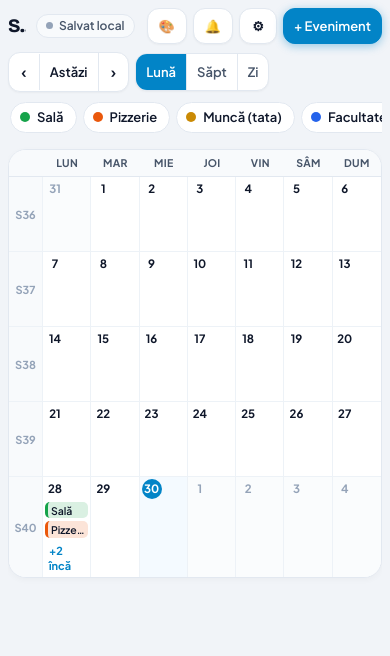
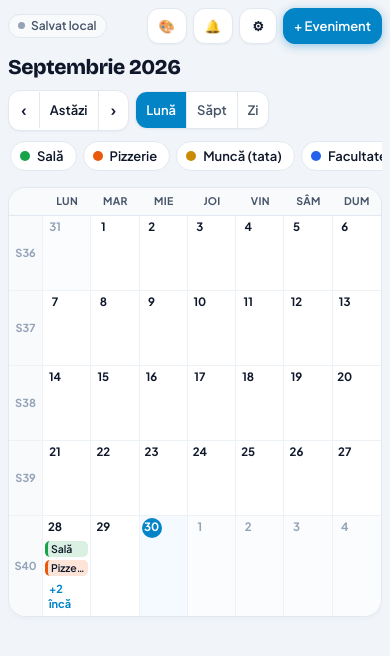
Before and after one commit to corneluu/orar2026, a plain HTML site: page index.html in a window 390 px wide. Drawn offline with nearby package versions, Linux system fonts and the light colour scheme.

Commit message:
fix: make month and year prominently visible on mobile with dedicated title row

```diff
--- a/index.html
+++ b/index.html
@@ -241,22 +241,27 @@ input[type="time"]::-webkit-calendar-picker-indicator:hover {
   display: flex;
   align-items: center;
   justify-content: space-between;
-  gap: 12px;
+  gap: 16px;
   margin-bottom: 12px;
 }
-.title-wrap {
+.title-row {
   display: flex;
   align-items: center;
   gap: 10px;
   min-width: 0;
+  flex: 1;
+}
+.top-bar-row {
+  display: flex;
+  align-items: center;
+  gap: 10px;
+  flex-shrink: 0;
 }
 h1 {
   font: 800 22px/1.2 var(--font-head);
   margin: 0;
   letter-spacing: -0.02em;
   white-space: nowrap;
-  overflow: hidden;
-  text-overflow: ellipsis;
 }
 .status-pill {
   display: inline-flex;
@@ -1618,11 +1623,34 @@ input:checked + .slider:before {
   .app {
     padding: 8px 8px 20px;
   }
+  .top-header {
+    display: flex;
+    flex-direction: column-reverse;
+    gap: 8px;
+    margin-bottom: 10px;
+  }
+  .top-bar-row {
+    display: flex;
+    align-items: center;
+    justify-content: space-between;
+    gap: 6px;
+    width: 100%;
+  }
+  .title-row {
+    width: 100%;
+    display: flex;
+    align-items: center;
+    justify-content: flex-start;
+    padding: 2px 0 0;
+  }
   h1 {
-    font-size: 19px;
-  }
-  .top-header {
-    margin-bottom: 8px;
+    font-size: 21px;
+    font-weight: 800;
+    color: var(--ink);
+    letter-spacing: -0.02em;
+    line-height: 1.25;
+    white-space: normal;
+    overflow: visible;
   }
   .controls-bar {
     gap: 6px;
@@ -1711,18 +1739,20 @@ input:checked + .slider:before {
 <div class="app">
   <!-- Top header: Month/Year + Status Pill + Action Buttons -->
   <header class="top-header">
-    <div class="title-wrap">
+    <div class="title-row">
       <h1 id="title">Orarul meu</h1>
+    </div>
+    <div class="top-bar-row">
       <div id="status-pill" class="status-pill" aria-live="polite">
         <span class="dot"></span>
         <span id="status-text">Se inițializează…</span>
       </div>
-    </div>
-    <div class="top-actions">
-      <button class="btn icon" id="cats" title="Gestionează categoriile" aria-label="Categorii">🎨</button>
-      <button class="btn icon" id="notifs" title="Notificări & Memento-uri (Telegram / Email)" aria-label="Notificări">🔔</button>
-      <button class="btn icon" id="settings" title="Sincronizare Cloud" aria-label="Sincronizare">⚙</button>
-      <button class="btn primary" id="add">+ Eveniment</button>
+      <div class="top-actions">
+        <button class="btn icon" id="cats" title="Gestionează categoriile" aria-label="Categorii">🎨</button>
+        <button class="btn icon" id="notifs" title="Notificări & Memento-uri (Telegram / Email)" aria-label="Notificări">🔔</button>
+        <button class="btn icon" id="settings" title="Sincronizare Cloud" aria-label="Sincronizare">⚙</button>
+        <button class="btn primary" id="add">+ Eveniment</button>
+      </div>
     </div>
   </header>
 
@@ -2339,7 +2369,7 @@ function titleText() {
     const a = parse(mondayOf(c)), b = parse(addD(mondayOf(c), 6));
     return a.getDate() + " " + MS[a.getMonth()] + " – " + b.getDate() + " " + MS[b.getMonth()] + " " + b.getFullYear();
   }
-  return DAYS[dow(c)] + ", " + d.getDate() + " " + MONTHS[d.getMonth()];
+  return DAYS[dow(c)] + ", " + d.getDate() + " " + MONTHS[d.getMonth()] + " " + d.getFullYear();
 }
 
 function nav(dir, animated = true) {
```
